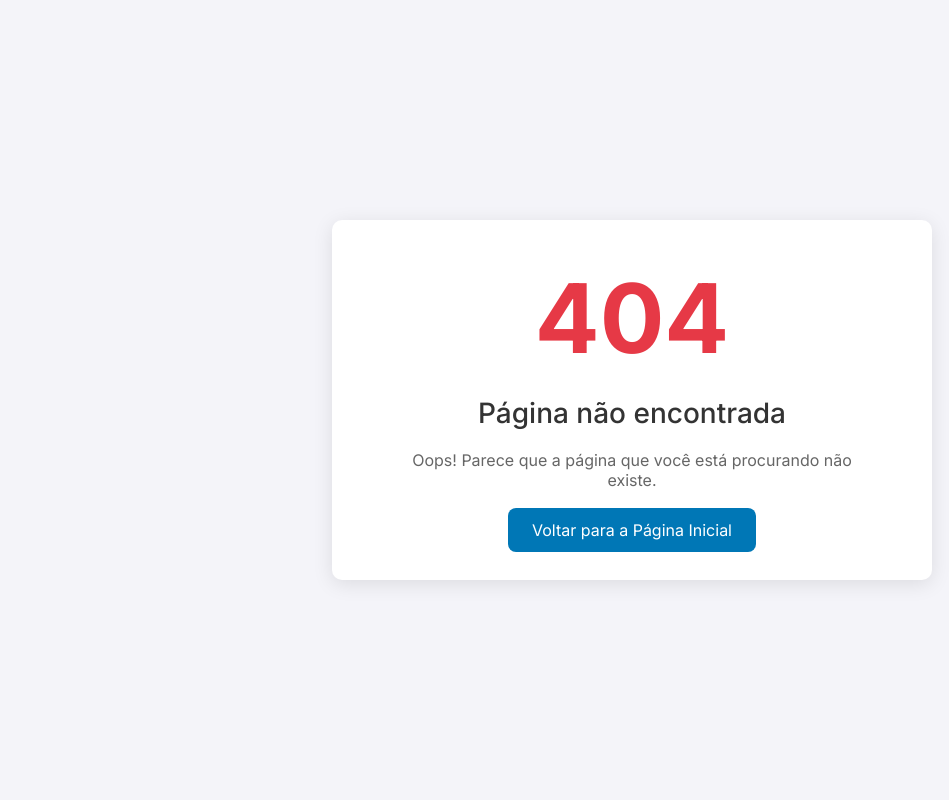
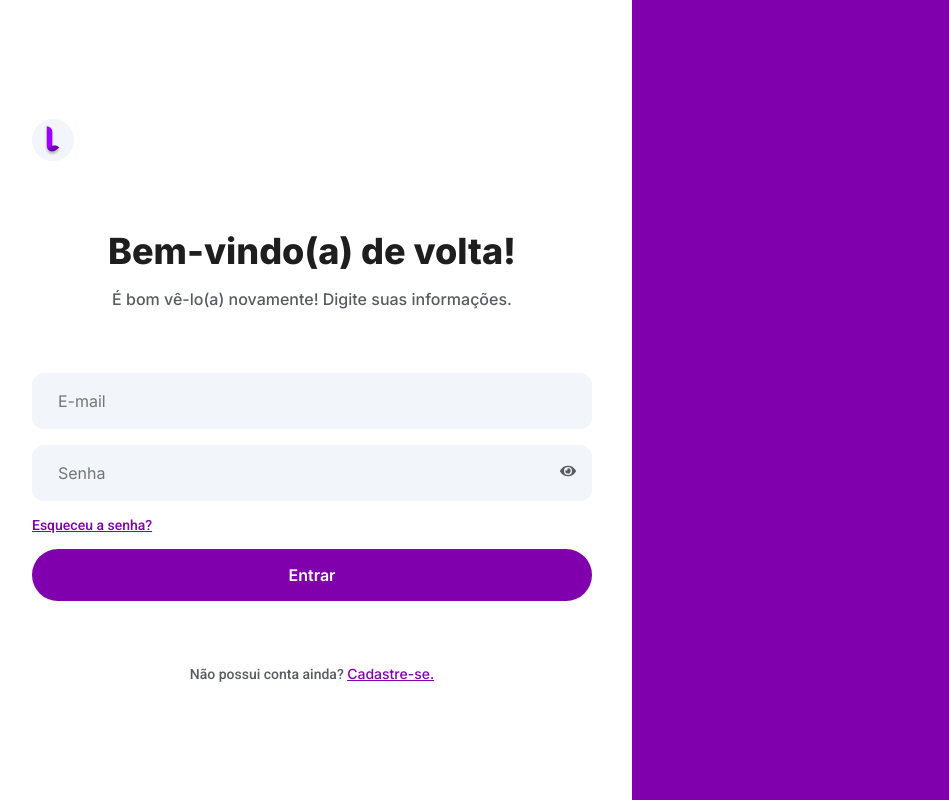
Before and after one commit to Laborus/Laborus-Web, a React (Vite) app: page /login in a window 1280 px wide. Before the commit this address had no page. Shown: the whole page, without its empty margins (8-957 px from the left). Built offline with nearby package versions, Linux system fonts and the light colour scheme.

Commit message:
:sparkles: feat(login): create login page

```diff
--- a/src/main.jsx
+++ b/src/main.jsx
@@ -9,6 +9,7 @@ import Jobs from "./routes/students/jobs";
 import HomePage from "./routes/students/home";
 import Challenges from "./routes/students/challenges/index..";
 import ChatPages from "./routes/students/chats";
+import Login from "./routes/login";
 
 const router = createBrowserRouter([
   {
@@ -23,6 +24,10 @@ const router = createBrowserRouter([
       { path: "/challenges", element: <Challenges /> },
     ],
   },
+  {
+    path: "/login",
+    element: <Login />,
+  },
 ]);
 
 createRoot(document.getElementById("root")).render(
--- /dev/null
+++ b/src/routes/login/Login.module.css
@@ -0,0 +1,178 @@
+.container {
+  display: flex;
+  width: 100%;
+  height: 100vh;
+}
+
+.loginBox {
+  width: 50%;
+  display: flex;
+  flex-direction: column;
+  justify-content: center;
+  padding: 40px;
+  background-color: var(--neutral-0);
+  border-radius: 8px;
+}
+
+.logo {
+  margin-bottom: var(--margin-large);
+  text-align: left;
+}
+
+.logo img {
+  width: 42px;
+  height: 42px;
+}
+
+.title {
+  font-size: var(--font-size-xxlarge);
+  font-weight: var(--font-weight-xbold);
+  color: var(--neutral-800);
+  margin-bottom: var(--margin-small);
+  text-align: center;
+}
+
+.titleDetails {
+  font-size: var(--font-size-large);
+  font-weight: var(--font-weight-medium);
+  color: var(--neutral-700);
+  margin-bottom: var(--margin-large);
+  text-align: center;
+}
+
+.inputBox {
+  position: relative;
+  margin-bottom: var(--margin-small);
+}
+
+.inputBox input {
+  width: 100%;
+  padding: 16px 24px;
+  font-size: var(--font-size-large);
+  font-weight: var(--font-weight-regular);
+  background-color: var(--neutral-200);
+  border: 2px solid transparent;
+  border-radius: 12px;
+  outline: none;
+}
+
+.inputBox input:focus {
+  border-color: var(--primary-purple);
+}
+
+.inputBox.errorActive input {
+  border-color: var(--red);
+}
+
+.inputBox .error {
+  color: var(--red);
+  font-size: var(--font-size-medium);
+  font-weight: var(--font-weight-medium);
+  margin-top: var(--margin-xsmall);
+  display: none;
+}
+
+.inputBox.errorActive .error {
+  display: block;
+}
+
+.inputBox i {
+  position: absolute;
+  right: 16px;
+  top: 50%;
+  transform: translateY(-50%);
+  cursor: pointer;
+  font-size: var(--font-size-large);
+  color: var(--neutral-700);
+  z-index: 1;
+}
+
+.forgotPassword {
+  color: var(--primary-purple);
+  font-family: var(--font-secondary);
+  font-size: var(--font-size-medium);
+  font-weight: var(--font-weight-medium);
+  text-align: left;
+  display: block;
+  margin-bottom: var(--margin-small);
+  text-decoration: underline;
+}
+
+.loginButton {
+  width: 100%;
+  padding: 16px;
+  background-color: var(--primary-purple);
+  font-size: var(--font-size-large);
+  font-weight: var(--font-weight-semibold);
+  color: var(--neutral-0);
+  border: none;
+  border-radius: 48px;
+  cursor: pointer;
+  transition: var(--transition);
+}
+
+.loginButton:hover {
+  background-color: var(--primary-purple-hover);
+}
+
+.loginButton:disabled {
+  background-color: var(--neutral-200);
+  color: var(--neutral-700);
+  cursor: not-allowed;
+  opacity: 0.7;
+}
+
+.registerLink {
+  font-family: var(--font-secondary);
+  font-size: var(--font-size-medium);
+  font-weight: var(--font-weight-medium);
+  color: var(--neutral-700);
+  text-align: center;
+  margin-top: var(--margin-large);
+}
+
+.registerLink a {
+  color: var(--primary-purple);
+  text-decoration: underline;
+}
+
+.sideBanner {
+  width: 50%;
+  background-color: var(--primary-purple);
+  display: flex;
+  justify-content: center;
+  align-items: center;
+  color: var(--neutral-0);
+  font-size: var(--font-size-xlarge);
+}
+
+.loadingOverlay {
+  position: fixed;
+  top: 0;
+  left: 0;
+  width: 100%;
+  height: 100%;
+  background: rgba(0, 0, 0, 0.5);
+  display: none;
+  align-items: center;
+  justify-content: center;
+  z-index: 1000;
+}
+
+.loader {
+  border: 8px solid rgba(0, 0, 0, 0.1);
+  border-left: 8px solid var(--primary-purple);
+  border-radius: 50%;
+  width: 60px;
+  height: 60px;
+  animation: spin 1s linear infinite;
+}
+
+@keyframes spin {
+  0% {
+    transform: rotate(0deg);
+  }
+  100% {
+    transform: rotate(360deg);
+  }
+}
--- /dev/null
+++ b/src/routes/login/index.jsx
@@ -0,0 +1,65 @@
+import React, { useState } from "react";
+import styles from "./Login.module.css";
+
+import { FaEye, FaEyeSlash } from "react-icons/fa"; // Ícones Font Awesome
+
+export default function Login() {
+  const [showPassword, setShowPassword] = useState(false); // Estado para mostrar/ocultar senha
+  const [loading, setLoading] = useState(false); // Estado de carregamento
+
+  const togglePasswordVisibility = () => {
+    setShowPassword((prev) => !prev);
+  };
+
+  const handleSubmit = (event) => {
+    event.preventDefault();
+    setLoading(true); // Simula o carregamento
+    setTimeout(() => setLoading(false), 2000); // Exemplo de espera simulada
+  };
+
+  return (
+    <div className={styles.container}>
+      <div className={styles.loginBox}>
+        <div className={styles.logo}>
+          <img src="/laborus-logotipo-42x42.png" alt="Logotipo Laborus" />
+        </div>
+        <h1 className={styles.title}>Bem-vindo(a) de volta!</h1>
+        <p className={styles.titleDetails}>
+          É bom vê-lo(a) novamente! Digite suas informações.
+        </p>
+        <form id="login-form" onSubmit={handleSubmit}>
+          <div className={`${styles.inputBox} ${styles.emailBox}`}>
+            <input type="email" name="email" placeholder="E-mail" required />
+            <span className={`${styles.error} ${styles.emailError}`}>
+              Os campos não podem estar vazios.
+            </span>
+          </div>
+          <div className={styles.inputBox}>
+            <input
+              type={showPassword ? "text" : "password"}
+              name="password"
+              placeholder="Senha"
+              required
+            />
+            <i
+              onClick={togglePasswordVisibility}
+              className={styles.togglePassword}
+            >
+              {showPassword ? <FaEyeSlash /> : <FaEye />}
+            </i>
+          </div>
+          <a href="#" className={styles.forgotPassword}>
+            Esqueceu a senha?
+          </a>
+          <button type="submit" className={styles.loginButton}>
+            Entrar
+          </button>
+        </form>
+        <p className={styles.registerLink}>
+          Não possui conta ainda? <a href="#">Cadastre-se.</a>
+        </p>
+      </div>
+      <div className={styles.sideBanner}></div>
+    </div>
+  );
+}
```
